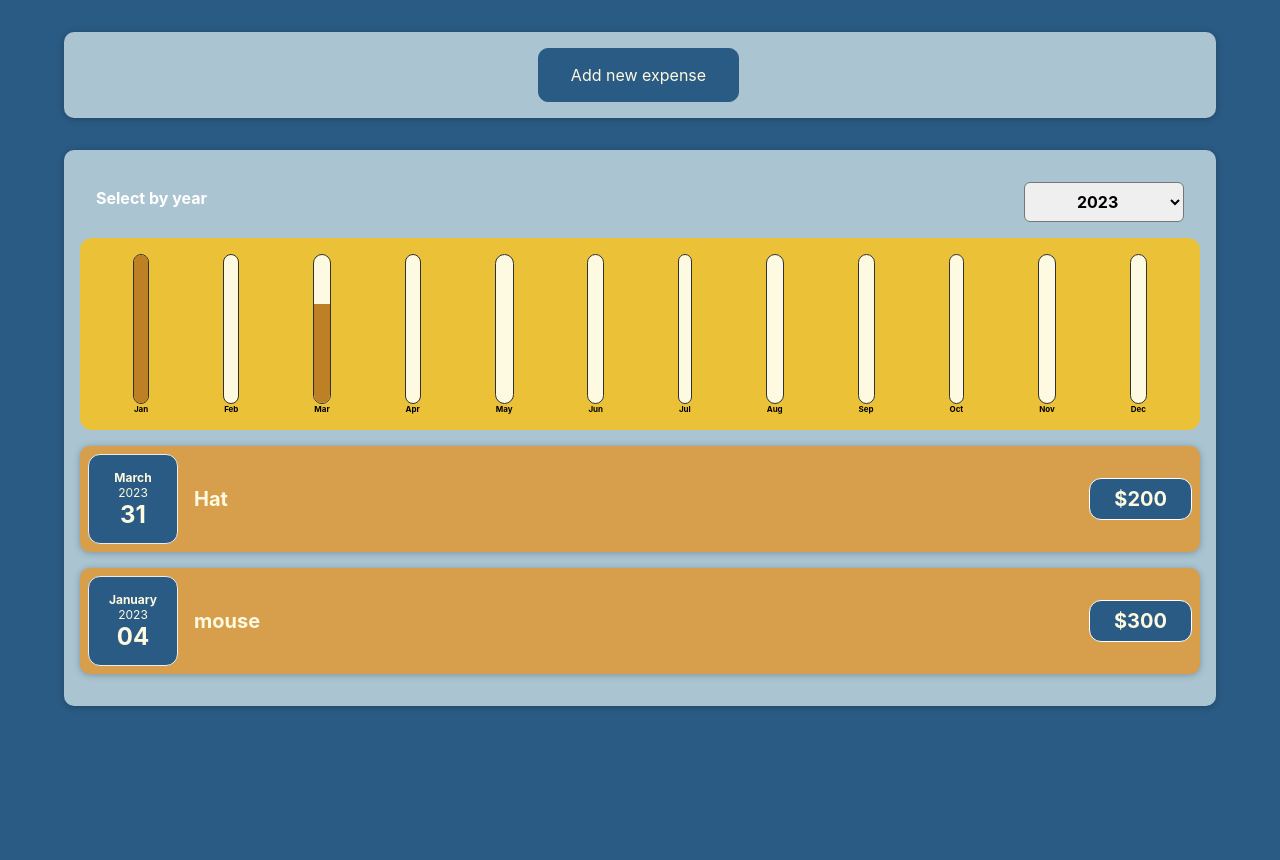
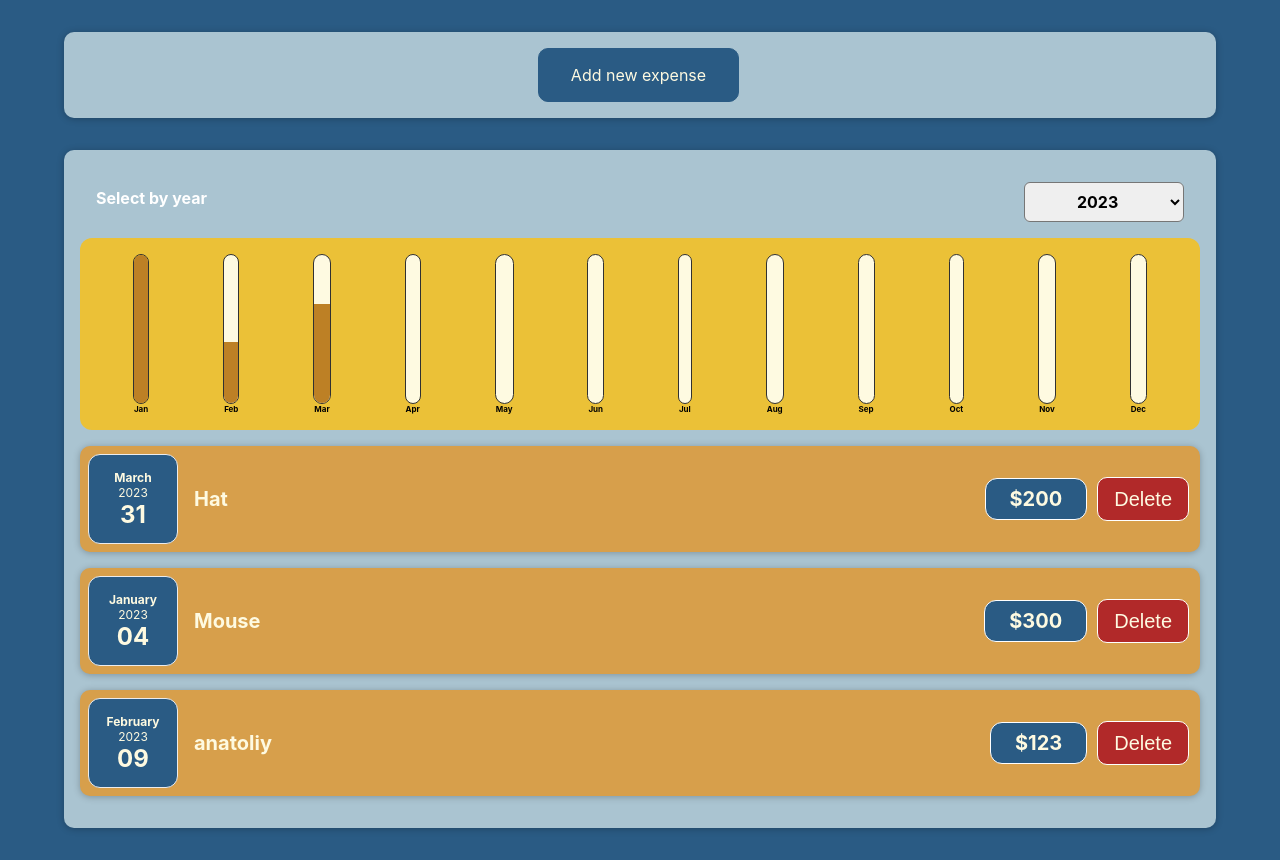
Before and after one commit to YouNone/React-Alex23, a React (Create React App) app: page / in a window 1280 px wide. Before the commit the page ends 800 px from the top, so only its background shows below. Built offline with nearby package versions, Linux system fonts and the light colour scheme; data requests are answered from the project's data file.

Commit message:
Added delete request, working without rendering deleted item

```diff
--- a/data/db.json
+++ b/data/db.json
@@ -37,10 +37,16 @@
       "amount": 200
     },
     {
-      "description": "mouse",
+      "description": "Mouse",
       "amount": "300",
       "date": "2023-01-04T00:00:00.000Z",
       "id": "6e3fc9e0-206b-450d-ab17-613411c8e33c"
+    },
+    {
+      "description": "anatoliy",
+      "amount": "123",
+      "date": "2023-02-09T00:00:00.000Z",
+      "id": "489aeb86-9c5a-445c-aab6-4704c43d7b4b"
     }
   ]
 }
--- a/src/components/Costs/CostItem.css
+++ b/src/components/Costs/CostItem.css
@@ -35,6 +35,24 @@
   border-radius: 12px;
 }
 
+.delete-button {
+  font-size: 1.25rem;
+  cursor: pointer;
+  padding: 0.6rem 1rem;
+  border: 1px solid white;
+  background-color: rgb(177, 41, 41);
+  color: #fefae1;
+  border-radius: 10px;
+  margin-left: 10px;
+  margin-right: 3px;
+}
+
+.delete-button:hover,
+.delete-button:active {
+  background-color: #700000b2;
+  border-color: white;
+}
+
 @media (min-width: 580px) {
   .cost-item__description {
     flex-direction: row;
--- a/src/components/Costs/CostItem.js
+++ b/src/components/Costs/CostItem.js
@@ -3,6 +3,15 @@ import CostDate from "./CostDate";
 import "./CostItem.css";
 
 const CostItem = (props) => {
+  console.log(props);
+  const onDeleteHandler = () => {
+    fetch("http://localhost:8000/costs/" + props.id, {
+      method: "DELETE",
+    }).then(() => {
+      // place to redirect mb
+    });
+  };
+
   return (
     <li>
       <Card className="cost-item">
@@ -11,6 +20,15 @@ const CostItem = (props) => {
           <h2>{props.description}</h2>
           <div className="cost-item__price">${props.amount}</div>
         </div>
+        <div>
+          <button
+            type="button"
+            onClick={onDeleteHandler}
+            className="delete-button"
+          >
+            Delete
+          </button>
+        </div>
       </Card>
     </li>
   );
--- a/src/components/Costs/CostList.js
+++ b/src/components/Costs/CostList.js
@@ -11,6 +11,7 @@ function CostList(props) {
       {props.costs.map((cost) => (
         <CostItem
           key={cost.id}
+          id={cost.id}
           date={cost.date}
           description={cost.description}
           amount={cost.amount}
```
Also changed, not shown: src/components/NewCost/CostForm.js (+0 -21 lines).
